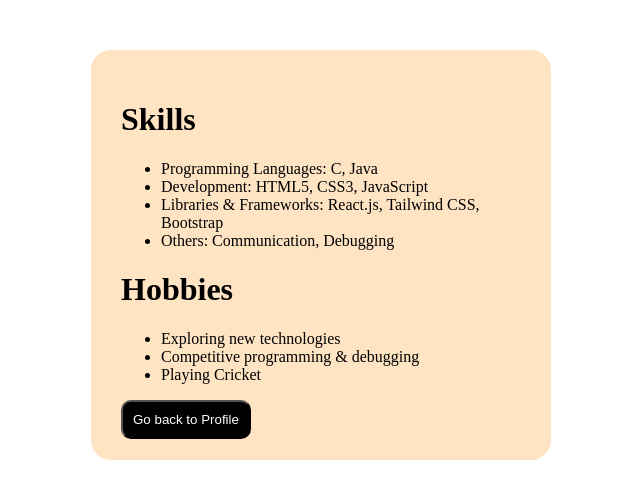
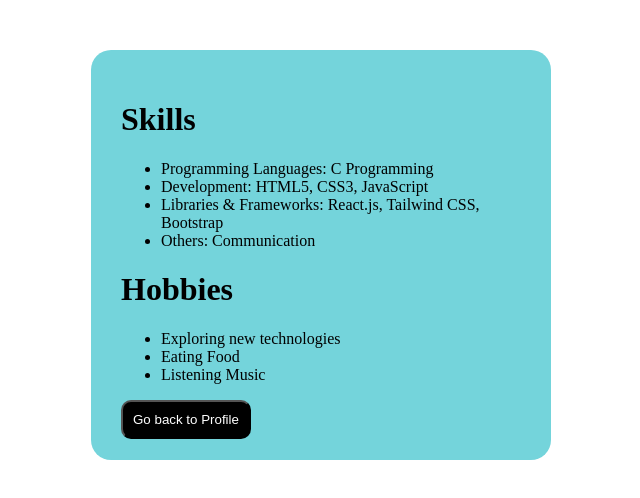
Before and after one commit to vrushabh-2005/exp-Profile, a website: page views/skills.html in a window 1280 px wide. Shown: the whole page, without its empty margins (319-959 px from the left). Drawn offline with Linux system fonts and the light colour scheme.

Commit message:
Your commit message

```diff
--- a/views/skills.html
+++ b/views/skills.html
@@ -21,7 +21,7 @@
             padding: 30px;
             width: 400px;
             height: 350px;
-            background-color: bisque;
+            background-color: rgb(116, 212, 219);
             border-radius: 20px;
         }
 
@@ -43,17 +43,17 @@
     <div class="container">
         <h1>Skills</h1>
         <ul>
-            <li>Programming Languages: C, Java</li>
+            <li>Programming Languages: C Programming</li>
             <li>Development: HTML5, CSS3, JavaScript</li>
             <li>Libraries & Frameworks: React.js, Tailwind CSS, Bootstrap</li>
-            <li>Others: Communication, Debugging</li>
+            <li>Others: Communication</li>
         </ul>
 
         <h1>Hobbies</h1>
         <ul>
             <li>Exploring new technologies</li>
-            <li>Competitive programming & debugging</li>
-            <li>Playing Cricket</li>
+            <li>Eating Food</li>
+            <li>Listening Music</li>
         </ul>
 
         <button type="button"><a href="/">Go back to Profile</a></button>
```
Also changed, not shown: views/index.html (+3 -3 lines), public/profile.jpg.
